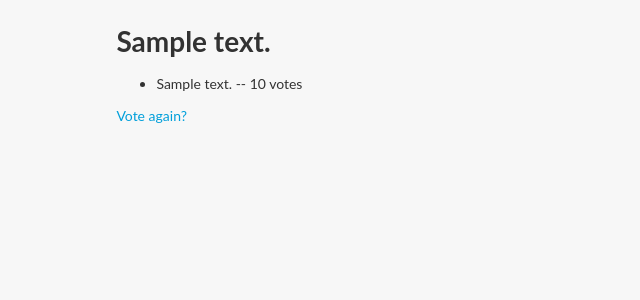
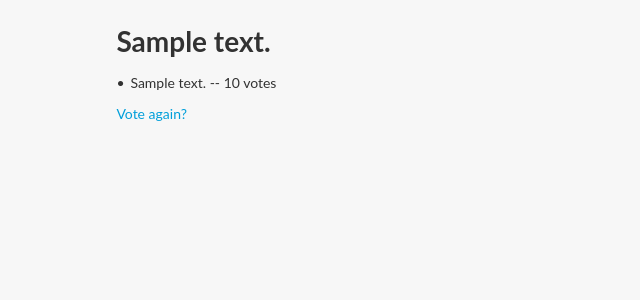
Before and after one commit to tranthanhhoa/hellodjango, a Django app: template polls/templates/polls/results.html in a window 1280 px wide. Shown: the top 300 px of the page, without its empty margins (0-640 px from the left). Run offline with Django 3.2, Linux system fonts and the light colour scheme; the template is opened without the code that fills it: most values are stand-ins (such as "Sample title", 1, 10 or a date in 2020); some libraries are stand-ins or nearby versions.

Commit message:
add class for result list

```diff
--- a/polls/templates/polls/results.html
+++ b/polls/templates/polls/results.html
@@ -2,9 +2,9 @@
 {% block main_content %}
 <h1>{{ question.question_text }}</h1>
 
-<ul>
+<ul class="ui list">
 {% for choice in question.choice_set.all %}
-    <li>{{ choice.choice_text }} -- {{ choice.votes }} vote{{ choice.votes|pluralize }}</li>
+    <li class="item">{{ choice.choice_text }} -- {{ choice.votes }} vote{{ choice.votes|pluralize }}</li>
 {% endfor %}
 </ul>
 
```
